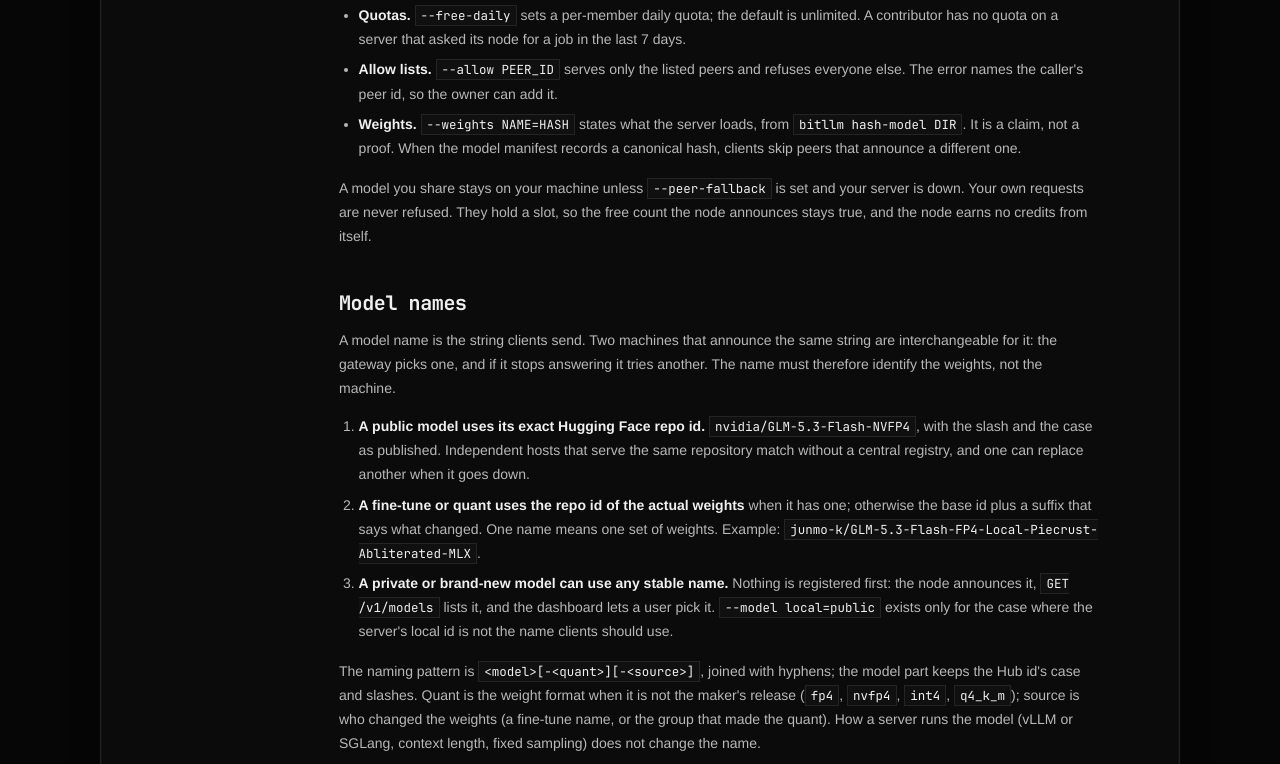
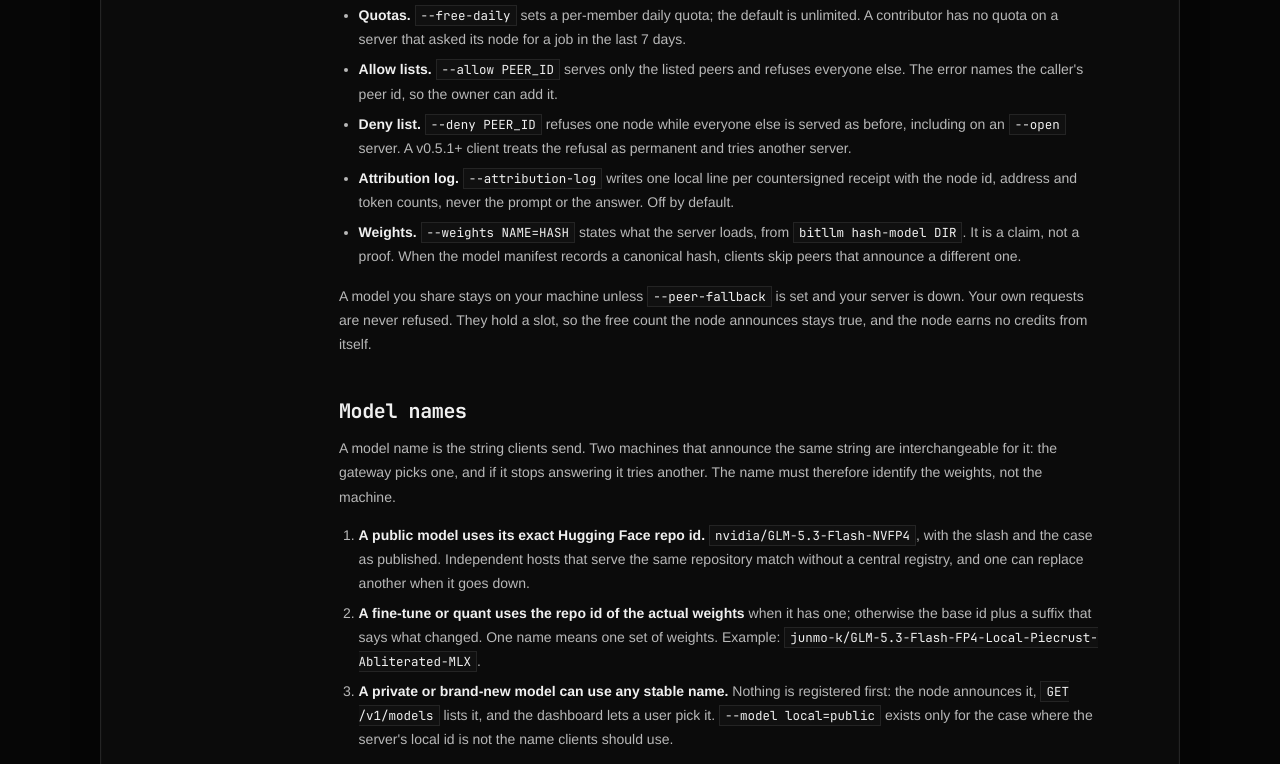
Before and after one commit to bitllm-org/landing-page, a plain HTML site: page public/docs/index.html in a window 1280 px wide. Shown: the part 4864-5628 px from the top of the page. Drawn offline with Linux system fonts and the light colour scheme.

Commit message:
Document --deny and --attribution-log (#24)
* Document --deny and --attribution-log

Add the two host flags to the agent guide and the docs flag table, list the deny 403 in the error guide, and say that a 403 from an allow or deny list is skipped by the gateway.

* Say the attribution log follows countersigned receipts

The privacy notes added in #23 said each job. The log is written only after a receipt is countersigned, so a job whose client sends no receipt leaves no line.

---------

Co-authored-by: hominluo <4532527+hominluo@users.noreply.github.com>

```diff
--- a/public/docs/index.html
+++ b/public/docs/index.html
@@ -154,7 +154,7 @@
       <li><strong>Parse and bound.</strong> The body is read up to a fixed limit, the model is read, and image-heavy requests are defused for older peers. Malformed JSON is a <code>400</code>.</li>
       <li><strong>Own model stays here.</strong> If this node shares the requested model, the request is answered locally. It never leaves the machine, costs nothing, and is not metered as network work. If the local server is down, the gateway answers <code>503</code>. With <code>--peer-fallback</code> it tries peers that serve the same model instead, and those peers can read the request.</li>
       <li><strong>Candidates.</strong> Peers are filtered by fresh announce, by model, by weight hash when the model manifest records one, and by audit status. They are ranked by free slots, queue depth and measured latency. A peer never dialed has no latency and ranks behind a peer that just answered.</li>
-      <li><strong>Try up to three.</strong> For each candidate the gateway opens an inference stream with a bounded wait. A server with no free slot keeps the request in its own queue; the client waits up to its own deadline. A server that refuses the caller outright (<code>403</code>, an allow list) is skipped for the rest of the request.</li>
+      <li><strong>Try up to three.</strong> For each candidate the gateway opens an inference stream with a bounded wait. A server with no free slot keeps the request in its own queue; the client waits up to its own deadline. A server that refuses the caller outright (<code>403</code>, an allow or deny list) is skipped for the rest of the request.</li>
       <li><strong>Stream.</strong> The serving node forwards the upstream response. Tokens are written to the local client as they arrive; a disconnect on either side tears down the stream. The response carries <code>X-Bitllm-Peer</code>, the peer id that answered.</li>
       <li><strong>Retry or fail.</strong> If every attempt was busy, the gateway backs off, refreshes the candidate list, and tries again until its deadline. If nobody serves the name, it returns <code>503 no peer serves model X</code>. If every server refused, it returns the status they gave, with <code>all peers refused</code>. If everyone failed, it returns <code>502 all peers failed</code>.</li>
     </ol>
@@ -177,6 +177,8 @@
       <li><strong>Token cap.</strong> <code>--max-tokens</code> bounds new tokens per peer request (default 32768). A peer gets one choice per request; <code>n</code> is dropped.</li>
       <li><strong>Quotas.</strong> <code>--free-daily</code> sets a per-member daily quota; the default is unlimited. A contributor has no quota on a server that asked its node for a job in the last 7 days.</li>
       <li><strong>Allow lists.</strong> <code>--allow PEER_ID</code> serves only the listed peers and refuses everyone else. The error names the caller's peer id, so the owner can add it.</li>
+      <li><strong>Deny list.</strong> <code>--deny PEER_ID</code> refuses one node while everyone else is served as before, including on an <code>--open</code> server. A v0.5.1+ client treats the refusal as permanent and tries another server.</li>
+      <li><strong>Attribution log.</strong> <code>--attribution-log</code> writes one local line per countersigned receipt with the node id, address and token counts, never the prompt or the answer. Off by default.</li>
       <li><strong>Weights.</strong> <code>--weights NAME=HASH</code> states what the server loads, from <code>bitllm hash-model DIR</code>. It is a claim, not a proof. When the model manifest records a canonical hash, clients skip peers that announce a different one.</li>
     </ul>
 
@@ -210,7 +212,7 @@
       <li>An <strong>invite</strong> is a signature from an Ethereum account. Nodes gossip invites; there is no membership server. Revoking an account takes membership from it and from everyone it invited; they are then served like uninvited nodes.</li>
       <li>A member is served on any free slot. An uninvited node is served only when a server is idle, unless its owner starts with <code>--open</code>.</li>
       <li>Sharing makes you a <strong>contributor</strong>: 10 invites instead of 3 once your nodes have served, and no quota on a server that asked your node for a job in the last 7 days.</li>
-      <li>A server owner can still restrict serving to an allow list (<code>--allow</code>) or set a daily quota. Those are per-server decisions, not network policy.</li>
+      <li>A server owner can still restrict serving to an allow list (<code>--allow</code>), refuse one node (<code>--deny</code>), or set a daily quota. Those are per-server decisions, not network policy.</li>
     </ul>
     <p>The membership root is one Ethereum address in the binary's defaults; <code>--roots</code> replaces it. A node with no roots treats every node as a member, which is useful for a private test network.</p>
 
@@ -234,7 +236,7 @@
       <li><strong>A location is opt-in.</strong> <code>--location LAT,LON</code> is turned into a three-character geohash cell (about 156 km by 156 km) before it leaves the machine. The point itself is never announced. Without it, the node is counted as "no location".</li>
       <li><strong>IP geolocation is not used</strong>, on purpose: it would place people who never asked, and for relayed nodes it would often place the relay instead.</li>
       <li><strong>Receipts are pseudonymous.</strong> A client signs with one key per server, rotated every 30 days, so a receipt links a server to work but not to the person who asked. That server can link one client's jobs to each other.</li>
-      <li><strong>A host can keep a record of who it served.</strong> With <code>--attribution-log</code> a server writes the node id and address behind each job, and the token counts, to a local file. It does not write the prompt or the answer. It is off by default.</li>
+      <li><strong>A host can keep a record of who it served.</strong> With <code>--attribution-log</code> a server writes the node id and address behind each receipt it countersigns, and the token counts, to a local file. It does not write the prompt or the answer, and a job whose client does not send a receipt back leaves no line. It is off by default.</li>
       <li><strong>A host decides whom it serves.</strong> Do not use the network to attack systems you have no permission to test, or to harm people. The machines belong to people who share them for free, and a host can refuse any node with <code>--deny</code>. What a host does when it finds abuse is in <a href="https://github.com/bitllm-org/bitllm/blob/main/docs/abuse.md">docs/abuse.md</a>.</li>
     </ul>
 
@@ -326,6 +328,8 @@
           <tr><td><code>--audit-serve</code></td><td>offer this node as an auditor, if its server returns prompt logprobs</td></tr>
           <tr><td><code>--roots ADDR</code></td><td>root account of the invite tree, for private networks and tests</td></tr>
           <tr><td><code>--allow PEER_ID</code></td><td>serve only listed peers</td></tr>
+          <tr><td><code>--deny PEER_ID</code></td><td>refuse one node; repeatable</td></tr>
+          <tr><td><code>--attribution-log</code></td><td>record the node id and address behind each countersigned receipt, never the prompt</td></tr>
           <tr><td><code>--open</code></td><td>also serve uninvited nodes on spare slots</td></tr>
           <tr><td><code>--open-slots N</code></td><td>with <code>--open</code>: most slots uninvited nodes may hold at once</td></tr>
           <tr><td><code>--open-daily N</code></td><td>with <code>--open</code>: credits all uninvited nodes together may use per UTC day</td></tr>
```
Also changed, not shown: public/llms.txt.
